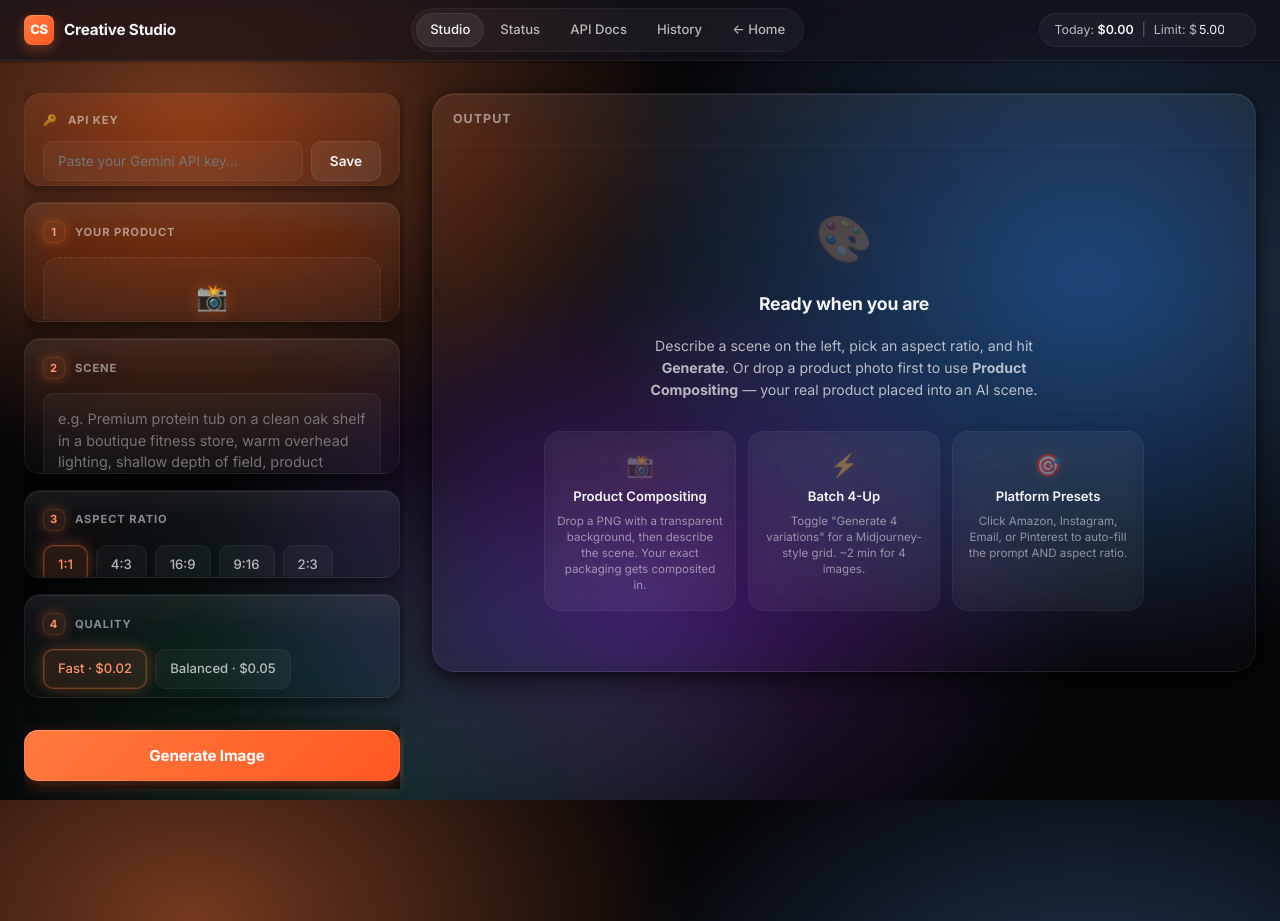
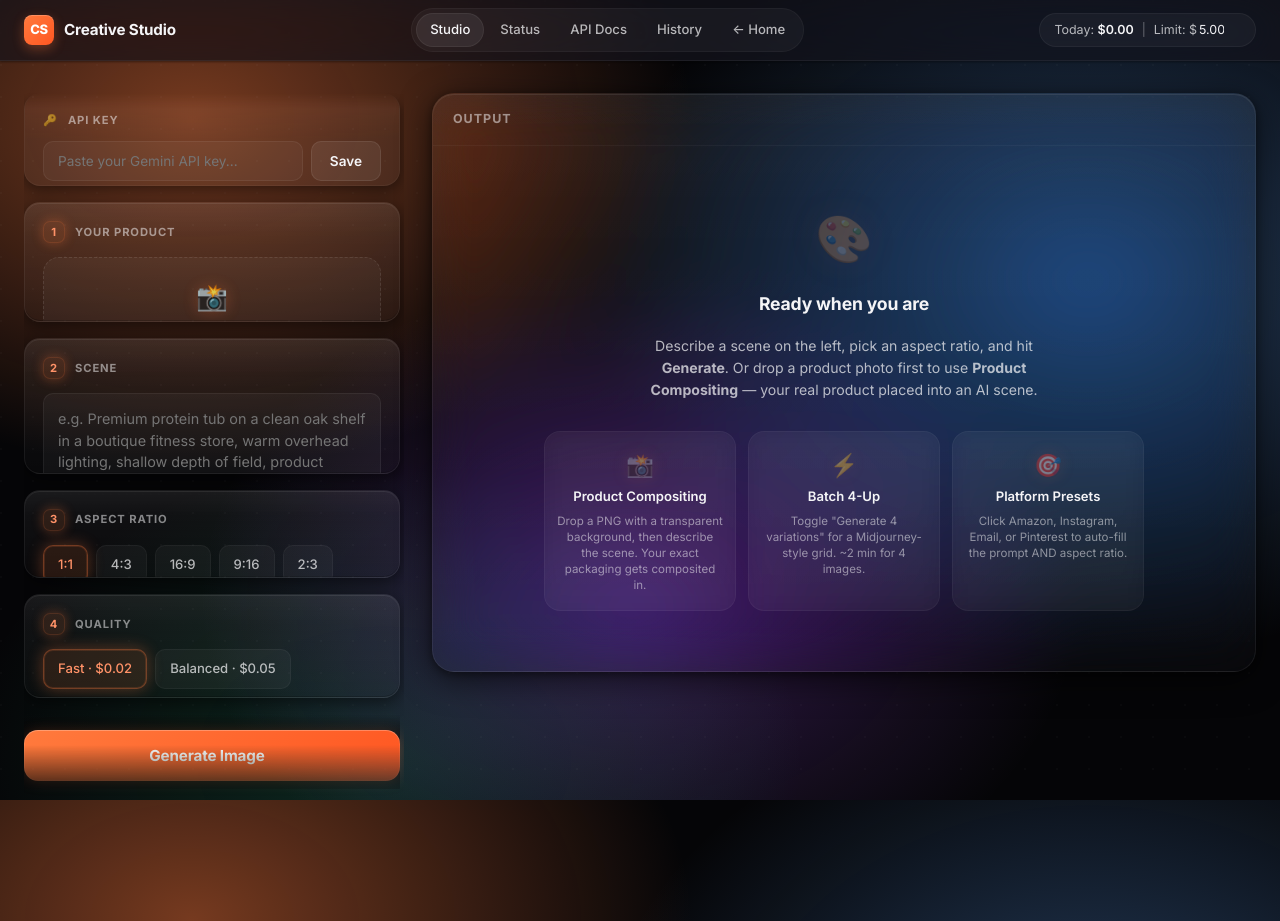
Before and after one commit to camster91/creative-studio, a website: page templates/app.html in a window 1280 px wide. Drawn offline with Linux system fonts and the light colour scheme; no server answers.

Commit message:
ui: fade-mask on scrollable sidebar for clean top/bottom edges

```diff
--- a/static/app.css
+++ b/static/app.css
@@ -205,6 +205,8 @@ body > * { position: relative; z-index: 1; }
   overflow-y: auto;
   padding-right: 4px;
   padding-bottom: 12px;
+  mask-image: linear-gradient(to bottom, transparent 0, black 16px, black calc(100% - 56px), transparent 100%);
+  -webkit-mask-image: linear-gradient(to bottom, transparent 0, black 16px, black calc(100% - 56px), transparent 100%);
 }
 .sidebar > .gen-btn-wrap {
   margin-top: auto;
```
